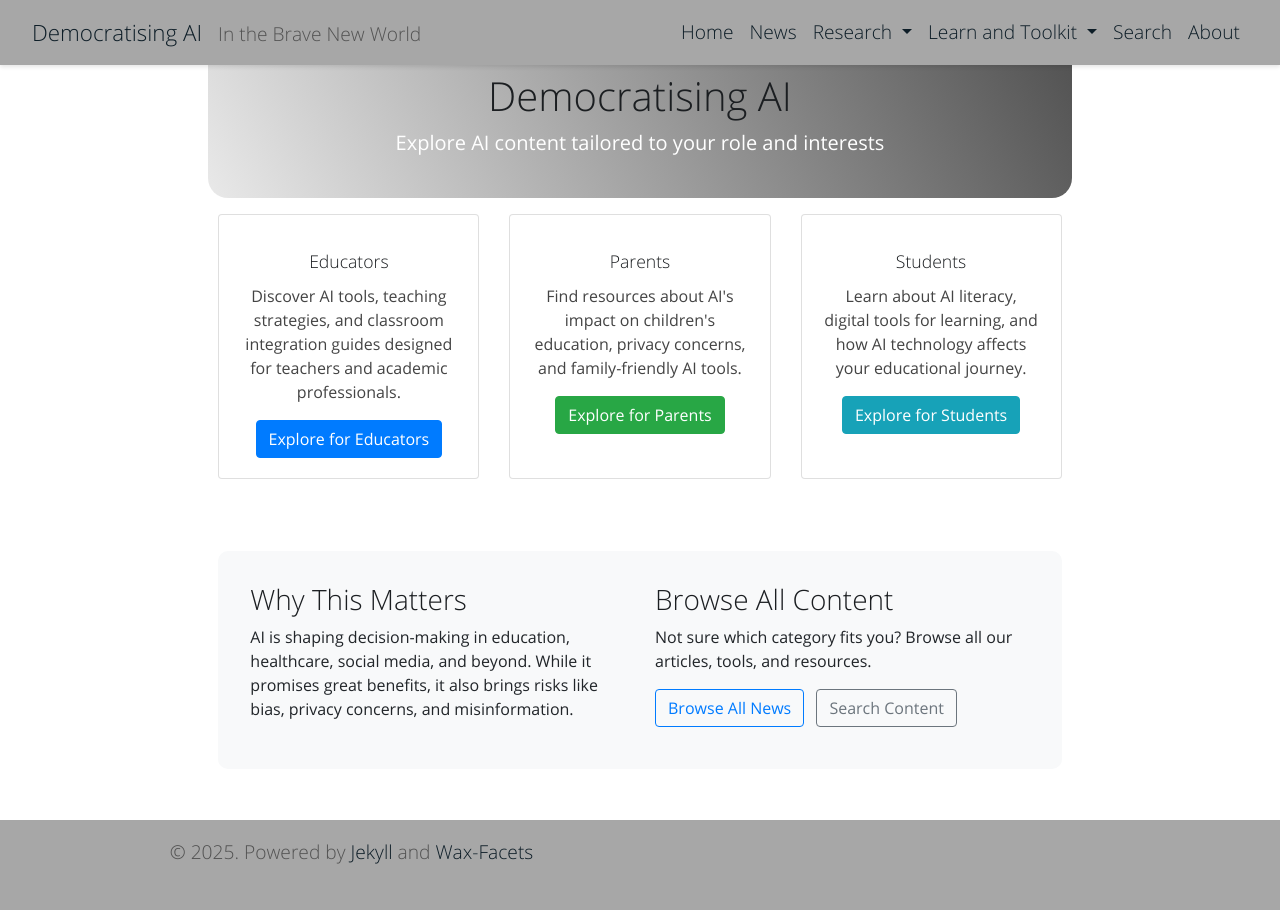
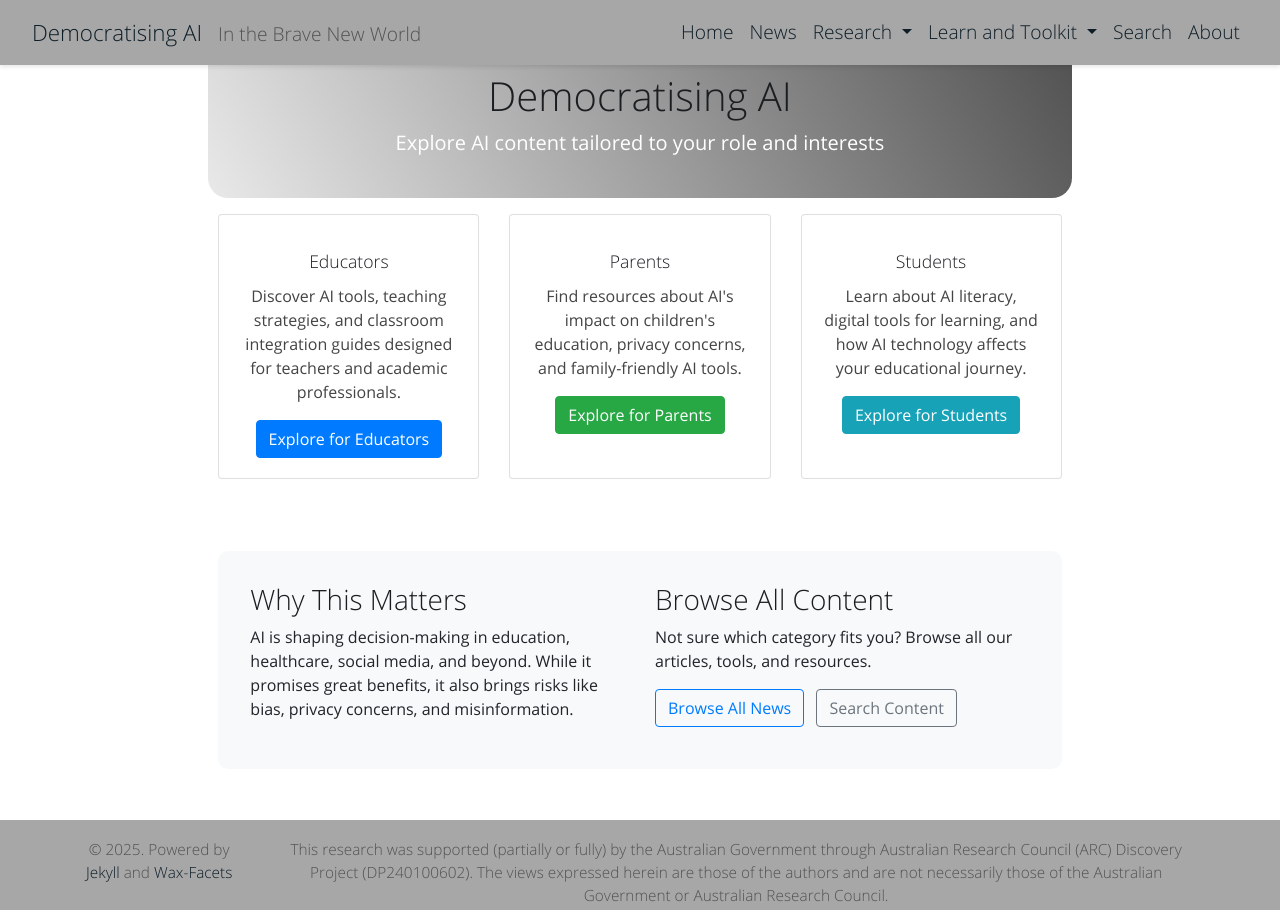
Before and after one commit to democratising-ai/democratising-ai.github.io, a Jekyll site: the page built from index.md, in a window 1280 px wide. Built offline with Jekyll 4.4.1, drawn with Linux system fonts in a browser that asks for light colours.

Commit message:
update footer with funding acknowledgement

```diff
--- a/_includes/footer.html
+++ b/_includes/footer.html
@@ -1,12 +1,13 @@
 <footer class="banner text-center">
   <div class="container p-2">
     <div class="row">
-      <div class="col-lg-6">
+      <div class="col-lg-2 small">
         <p>© 2025. Powered by <a href="https://jekyllrb.com/" target="_blank">Jekyll</a> and <a
             href="https://minicomp.github.io/wax-facets/" target="_blank">Wax-Facets</a>
+
       </div>
-      <div class="col-lg-6">
-        <span></span>
+      <div class="col-lg-10 small">
+				          <span>This research was supported (partially or fully) by the Australian Government through Australian Research Council (ARC) Discovery Project (DP240100602). The views expressed herein are those of the authors and are not necessarily those of the Australian Government or Australian Research Council.</span>
       </div>
     </div>
   </div>
```
Also changed, not shown: Gemfile.lock, 1 other file.
